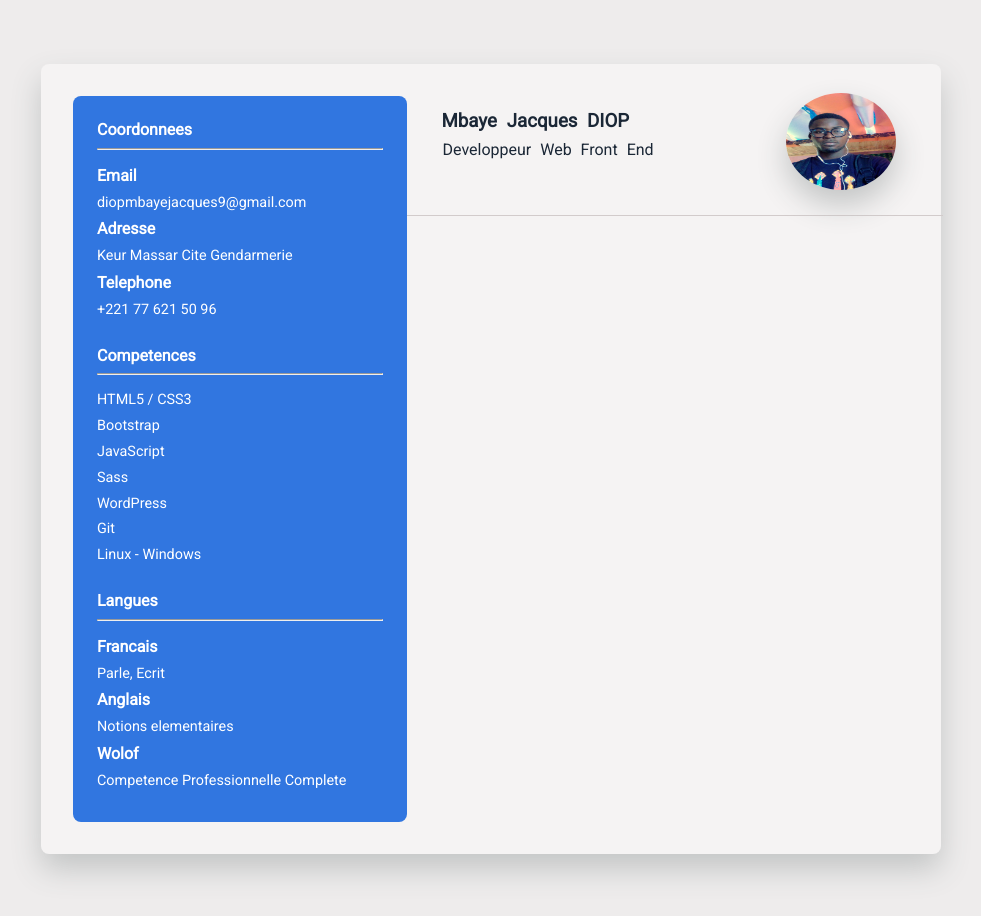
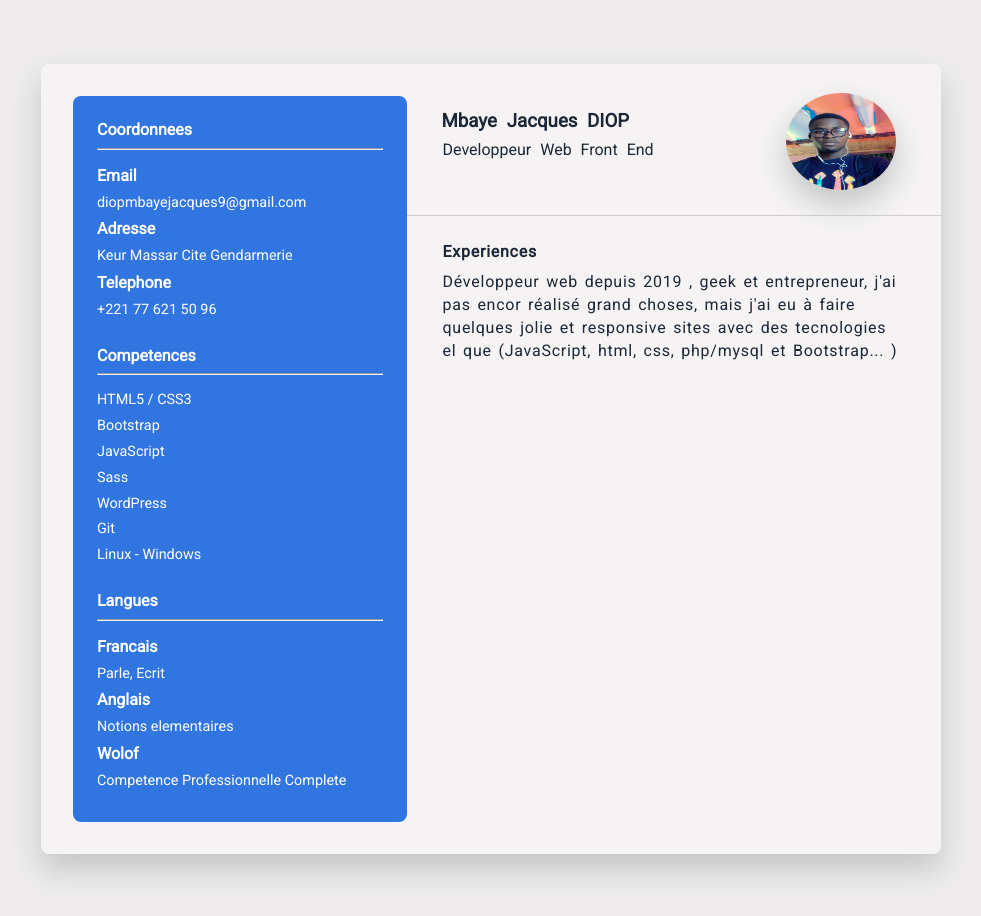
Before and after one commit to MJ-diop/MJD_CV, a website: page index.html in a window 1280 px wide. Shown: the whole page, without its empty margins (149-1130 px from the left). Drawn offline with Linux system fonts and the light colour scheme.

Commit message:
experience section: done

```diff
--- a/index.html
+++ b/index.html
@@ -59,6 +59,16 @@
           </section>
         </div>
         <!-- END OF THE div about-me -->
+        <section class="experience">
+          <h4>Experiences</h4>
+          <p class="text-experience">
+            Développeur web depuis 2019 , geek et entrepreneur, j'ai pas encor
+            réalisé grand choses, mais j'ai eu à faire quelques jolie et
+            responsive sites avec des tecnologies el que (JavaScript, html, css,
+            php/mysql et Bootstrap... )
+          </p>
+        </section>
+        <!-- END OF THE experience section -->
       </div>
       <!-- END OF THE div container -->
     </main>
--- a/src/scss/main.scss
+++ b/src/scss/main.scss
@@ -60,12 +60,12 @@ main {
       top: 58px;
       padding-bottom: 60px;
       border-bottom: 1px solid #d2cbcb;
+      color: rgb(27, 39, 54);
 
       h3:nth-child(1) {
         top: 52px;
         word-spacing: 5px;
         height: 30px;
-        color: rgb(27, 39, 54);
         width: 200px;
         position: relative;
         left: 34.1094px;
@@ -78,7 +78,6 @@ main {
         word-spacing: 5px;
         height: 25px;
         width: 215px;
-        color: rgb(27, 39, 54);
       }
 
       img {
@@ -91,5 +90,22 @@ main {
         box-shadow: 0px 15px 30px #c3c5c5;
       }
     }
+
+    .experience {
+      margin-top: 150px;
+      left: 35.0936px;
+      position: relative;
+      top: -6px;
+      width: 460px;
+      height: 140px;
+      word-spacing: 2px;
+      line-height: 23.15px;
+      letter-spacing: 0.75px;
+      color: rgb(27, 39, 54);
+
+      h4 {
+        height: 30px;
+      }
+    }
   }
 }
```
Also changed, not shown: src/css/main.css.
